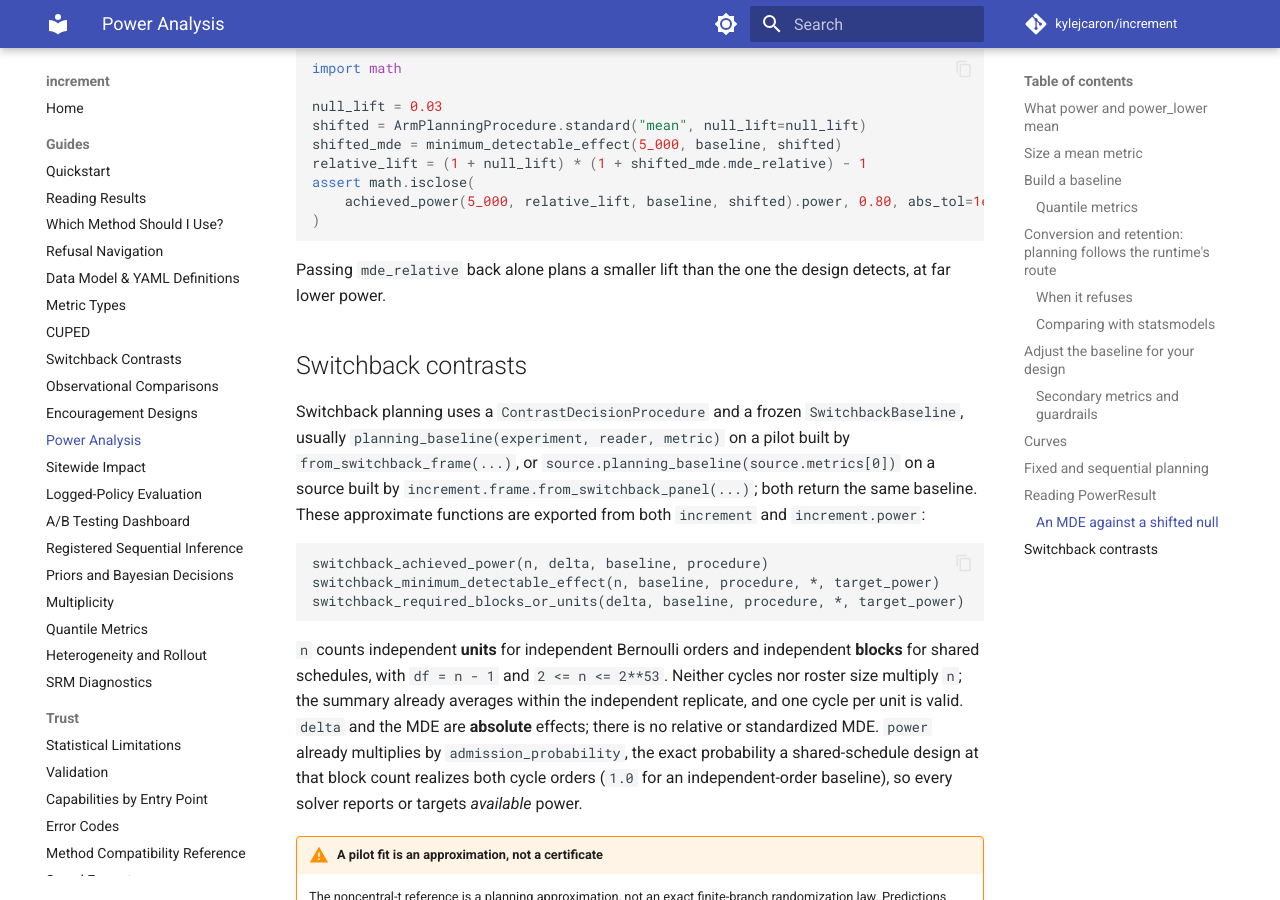
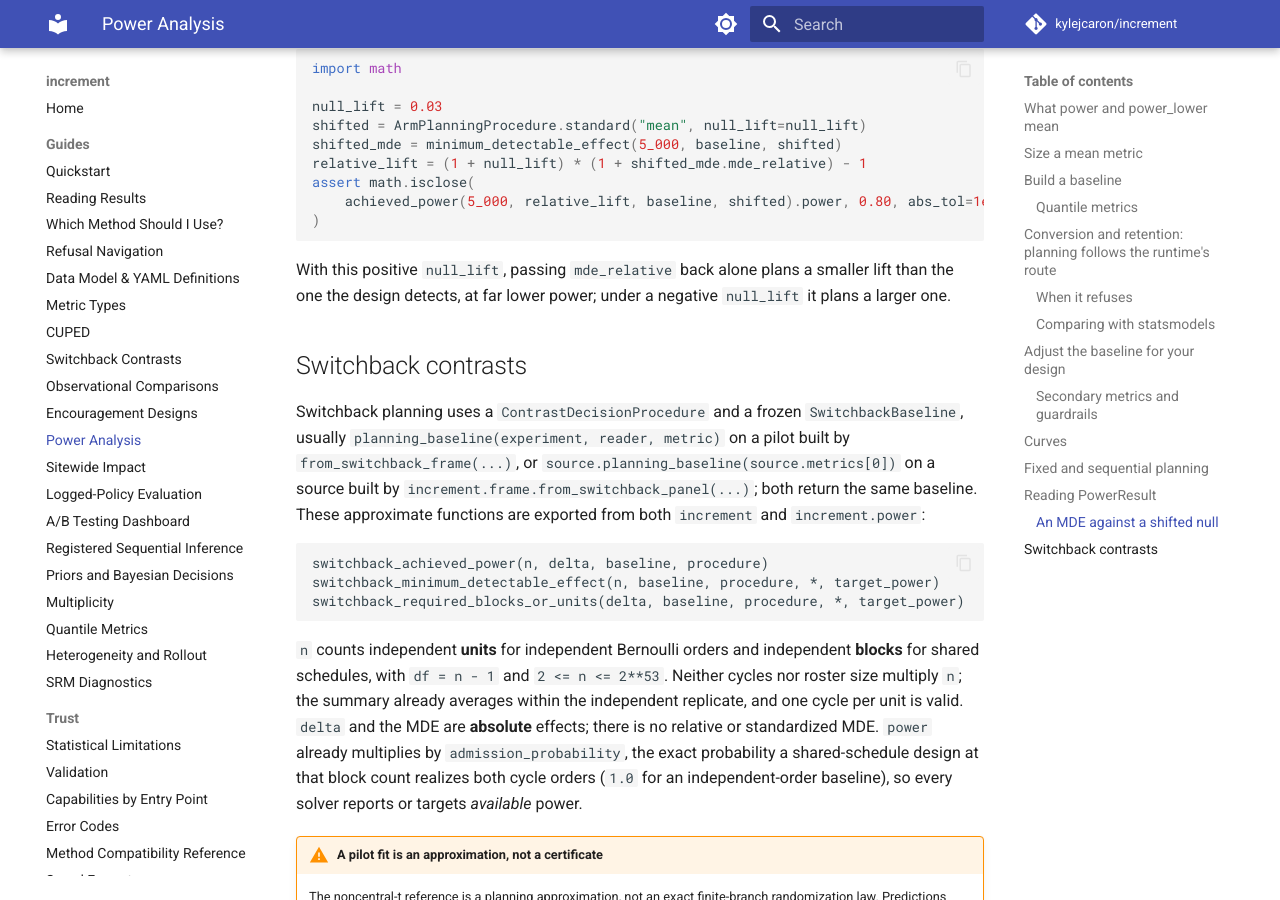
Before and after one commit to kylejcaron/increment, an MkDocs documentation site: the page built from docs/guides/power-analysis.md, in a window 1280 px wide and 900 px high, scrolled down 10368 px. Built offline with MkDocs 1.6.1 and Material for MkDocs 9.7.7, drawn with Linux system fonts in a browser that asks for light colours; comment, search, counter and statistics services are not loaded.

Commit message:
docs: say a skipped null-lift conversion changes the planned lift in either direction

````diff
--- a/docs/guides/power-analysis.md
+++ b/docs/guides/power-analysis.md
@@ -632,8 +632,9 @@ assert math.isclose(
 )
 ```
 
-Passing `mde_relative` back alone plans a smaller lift than the one the design
-detects, at far lower power.
+With this positive `null_lift`, passing `mde_relative` back alone plans a
+smaller lift than the one the design detects, at far lower power; under a
+negative `null_lift` it plans a larger one.
 
 ## Switchback contrasts
 
````
Also changed, not shown: docs/api.md (+2 -1 lines).
